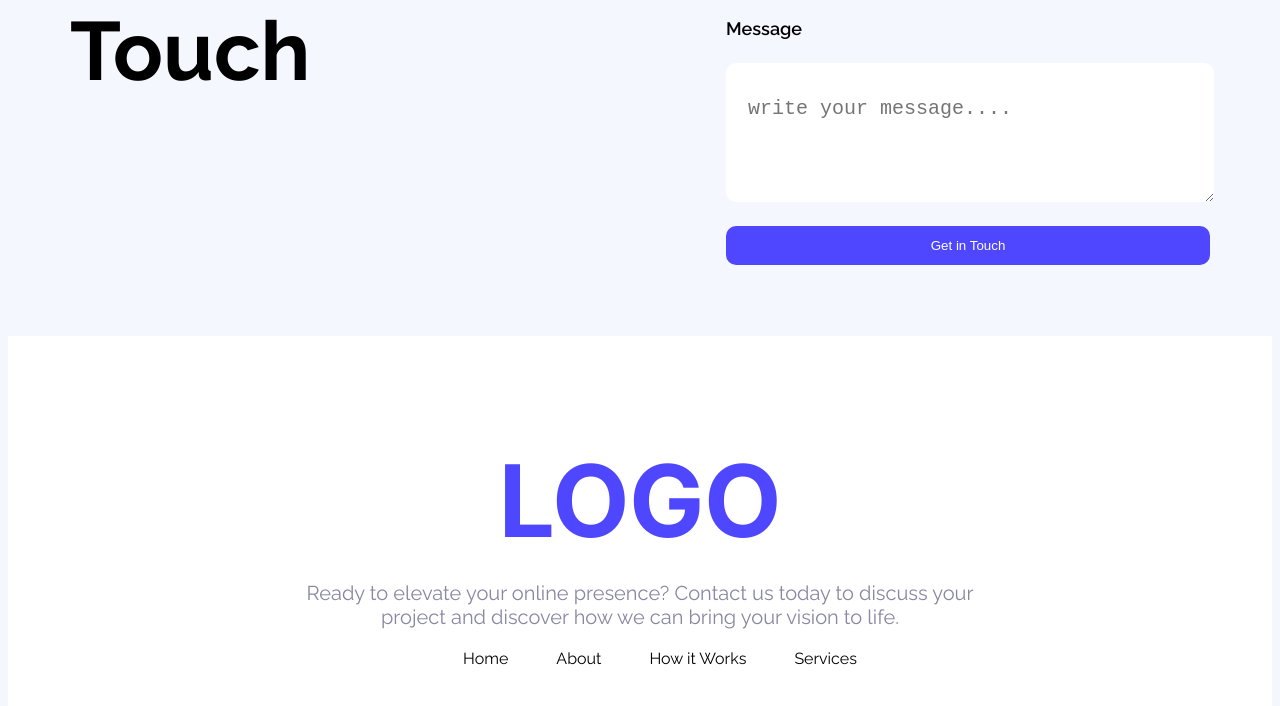
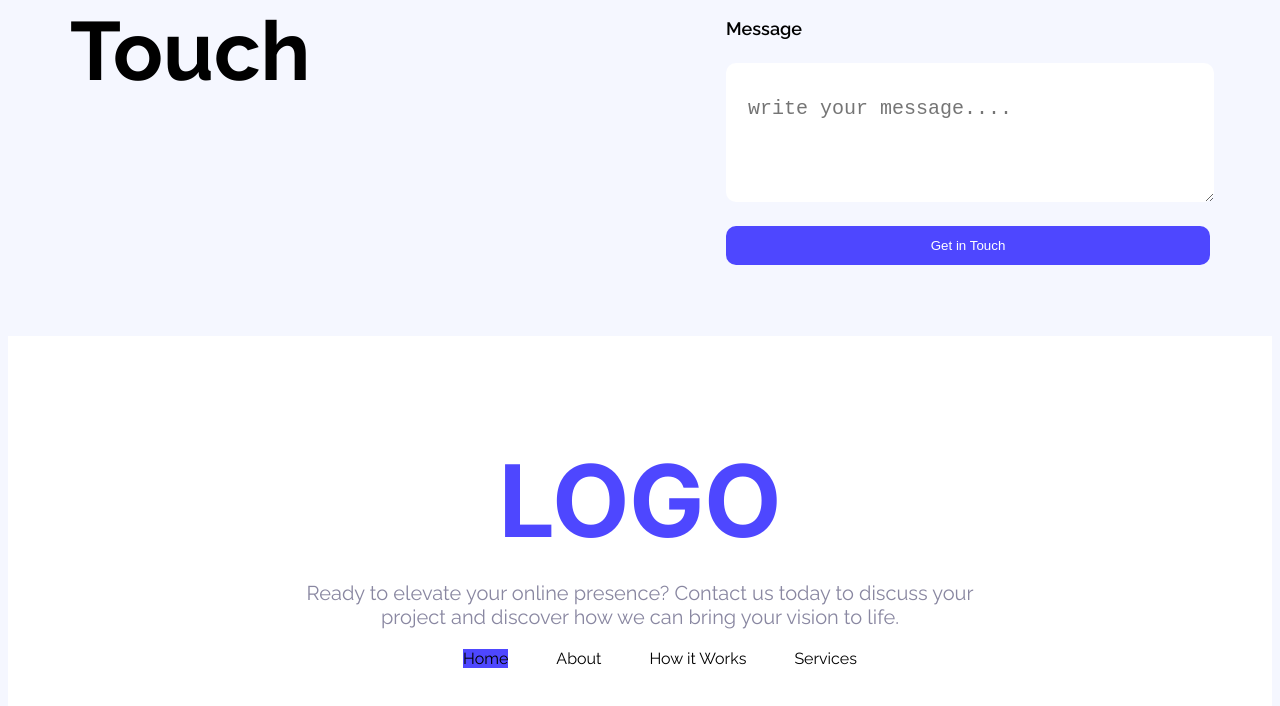
Before and after one commit to susmita-mitra/1st-Assignment, a plain HTML site: page index.html in a window 1280 px wide. In both pictures the pointer is over the item "Home". Shown: the part 3368-4074 px from the top of the page. Drawn offline with Linux system fonts and the light colour scheme.

Commit message:
service container li hover added

```diff
--- a/styles.css/style.css
+++ b/styles.css/style.css
@@ -288,3 +288,7 @@ footer{
     gap: 48px;
     margin: 20px;
 }
+.service-container li:hover{
+    background-color:#4E47FF;
+    color: #000000;
+}
```
